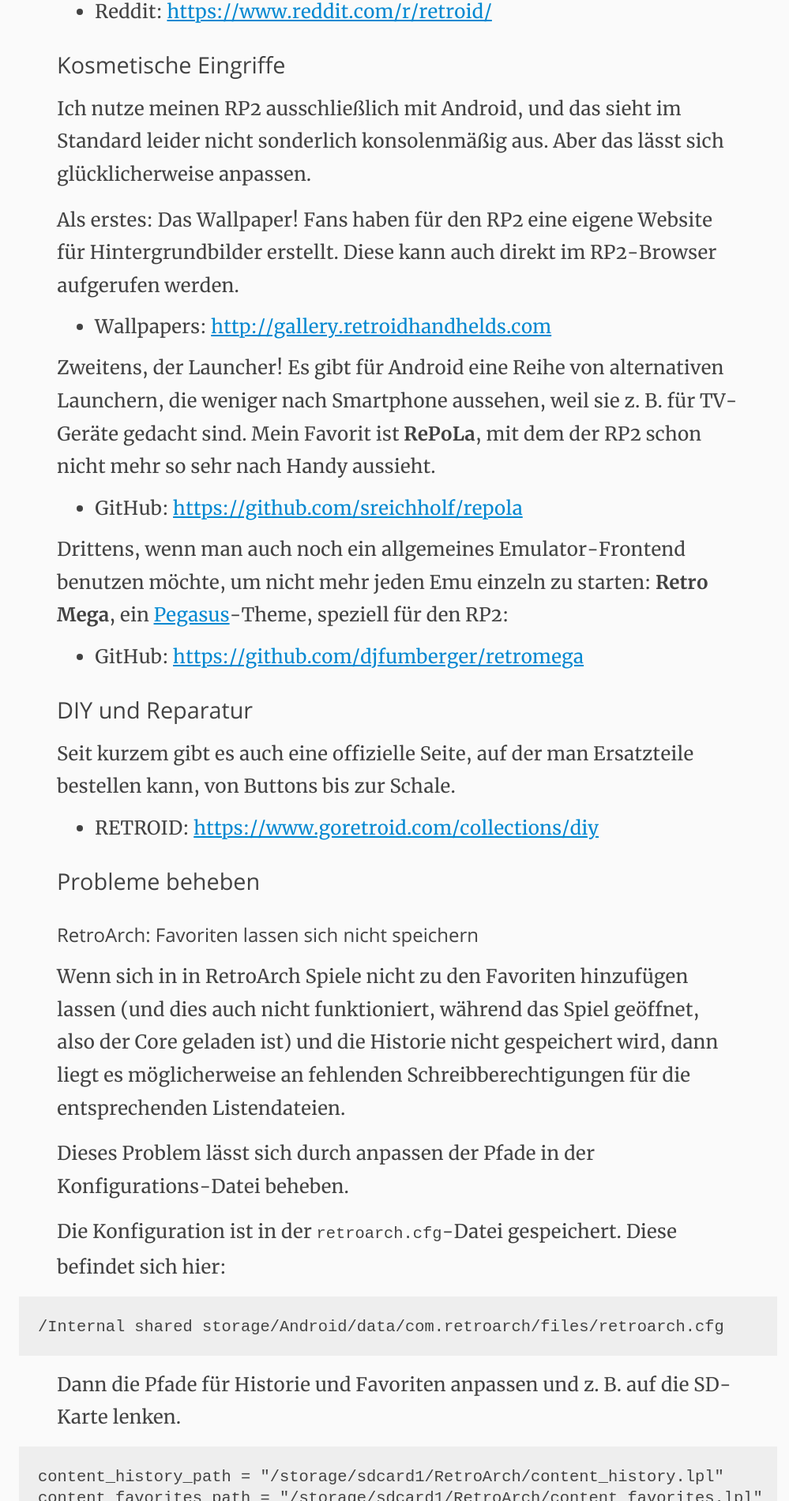
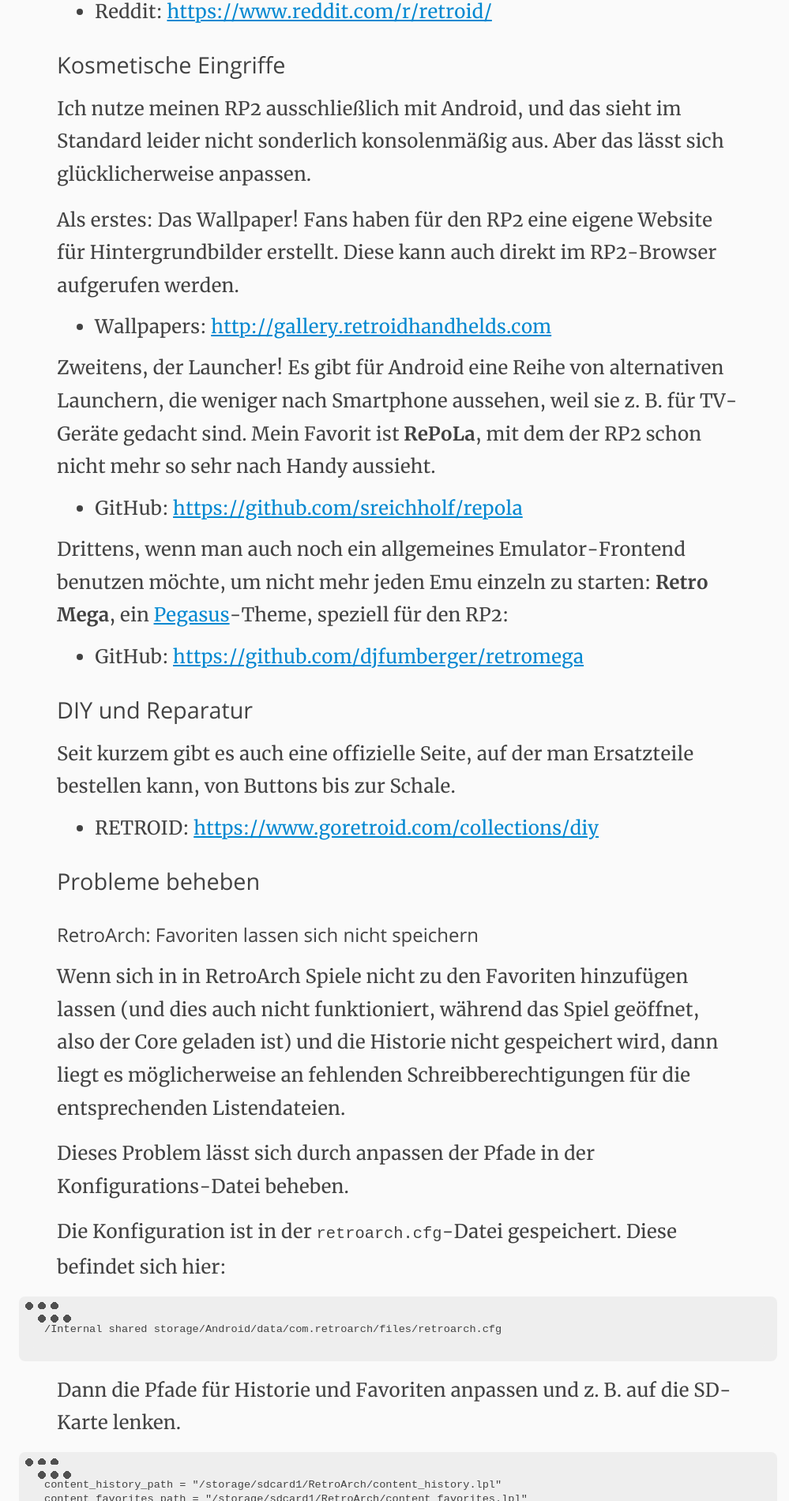
Before and after one commit to marc2o/marc2o.github.io, a Jekyll site: the page built from _posts/2021-01-29-Retroid-Pocket-2-Handeheld-Konsole.md, in a window 1280 px wide. Shown: the part 4499-6400 px from the top of the page at 79% size, without its empty margins (136-1135 px from the left). Built offline with Jekyll 4.4.1, drawn with Linux system fonts in a browser that asks for light colours.

Commit message:
Update article.css

```diff
--- a/assets/css/article.css
+++ b/assets/css/article.css
@@ -284,8 +284,36 @@
 pre {
 	width: 100%;
 	overflow-x: auto;
+	--background-color: var(--fill-color);
+	padding: 1em;
+}
+
+.highlight:hover {
+	--close-button: #FF605C;
+	--minimize-button: #FFBD44;
+	--zoom-button: #00CA4E;
+}
+.highlight {
+	--close-button: #505050;
+	--minimize-button: #505050;
+	--zoom-button: #505050;
+	--window-background: #f0f0f0;
+	position: relative;
+	font-size: 1rem;
+	padding: 1rem;
+	border-radius: 0.5rem;
+	overflow-y: hidden;
 	background-color: var(--fill-color);
-	padding: 1em;
+}
+
+.highlight:before {
+	content: "";
+	width: 3rem;
+	height: 3rem;
+	position: absolute;
+	top: 0.3rem;
+	left: 0.3rem;
+	background: radial-gradient(ellipse at center, var(--close-button) 0.3rem, transparent 0.3rem) -1rem -1rem,radial-gradient(ellipse at center, var(--minimize-button) 0.3rem, transparent 0.3rem) 0rem -1rem,radial-gradient(ellipse at center, var(--zoom-button) 0.3rem, transparent 0.3rem) 1rem -1rem
 }
 
 svg {
```
